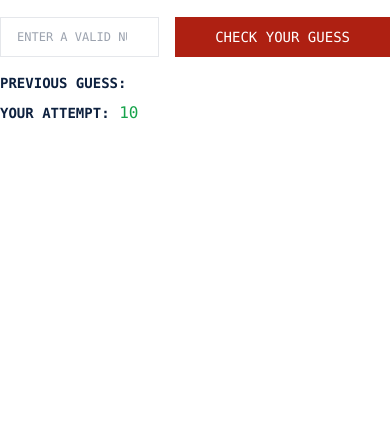
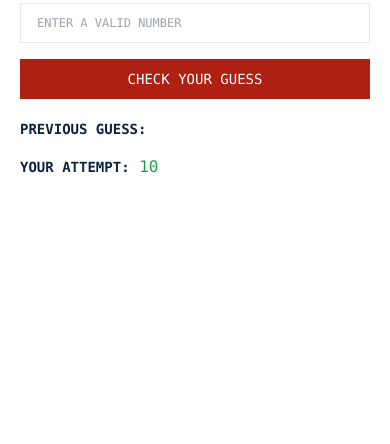
Before and after one commit to uniqweber/guessing-number-game, a website: page index.html in a window 390 px wide. Shown: the part 400-844 px from the top of the page. Drawn offline with Linux system fonts and the light colour scheme.

Commit message:
responsiveness done in this layout

```diff
--- a/index.html
+++ b/index.html
@@ -8,7 +8,7 @@
   </head>
   <body>
     <main class="min-h-screen flex items-center justify-center sm:p-10">
-      <div class="= w-full sm:p-10 rounded-xl">
+      <div class="w-full p-5 sm:p-10 rounded-xl">
         <h1 class="font-game text-4xl text-dark -ml-1">
           Guess the <span class="">Number</span>
         </h1>
@@ -18,33 +18,33 @@
         <div>
           <form
             id="userForm"
-            class="flex items-center justify-between gap-4 h-10"
+            class="flex flex-col sm:flex-row items-center justify-between gap-4"
           >
             <input
               type="number"
               id="userInput"
               placeholder="ENTER A VALID NUMBER"
-              class="block w-full border text-xs h-full focus:border-warning outline-none px-4"
+              class="block w-full border text-xs h-10 focus:border-warning outline-none px-4"
             />
             <button
               id="submitBtn"
               type="submit"
-              class="bg-error uppercase flex-shrink-0 text-white h-full text-sm px-10"
+              class="bg-error w-full uppercase  text-white h-10 text-sm px-10"
             >
               Check your guess
             </button>
           </form>
-          <div class="text-dark space-y-2 mt-4">
+          <div class="text-dark mt-5">
             <p id="won" class="text-sm text-green-500 font-semibold"></p>
             <p id="error" class="text-sm text-error font-semibold"></p>
             <p id="hint" class="text-sm text-warning font-semibold"></p>
-            <div class="flex items-center gap-2">
-              <h2 class="flex-shrink-0 font-semibold text-sm">
+            <div class="flex flex-col sm:flex-row sm:items-center gap-4">
+              <h2 class="sm:flex-shrink-0 font-semibold text-sm">
                 Previous Guess:
               </h2>
               <div
                 id="previousGuess"
-                class="grid w-full grid-cols-10 gap-3"
+                class="grid w-full grid-cols-5 md:grid-cols-10 gap-3"
               ></div>
             </div>
             <div class="pb-1.5">
```
Also changed, not shown: styles/build.css.
